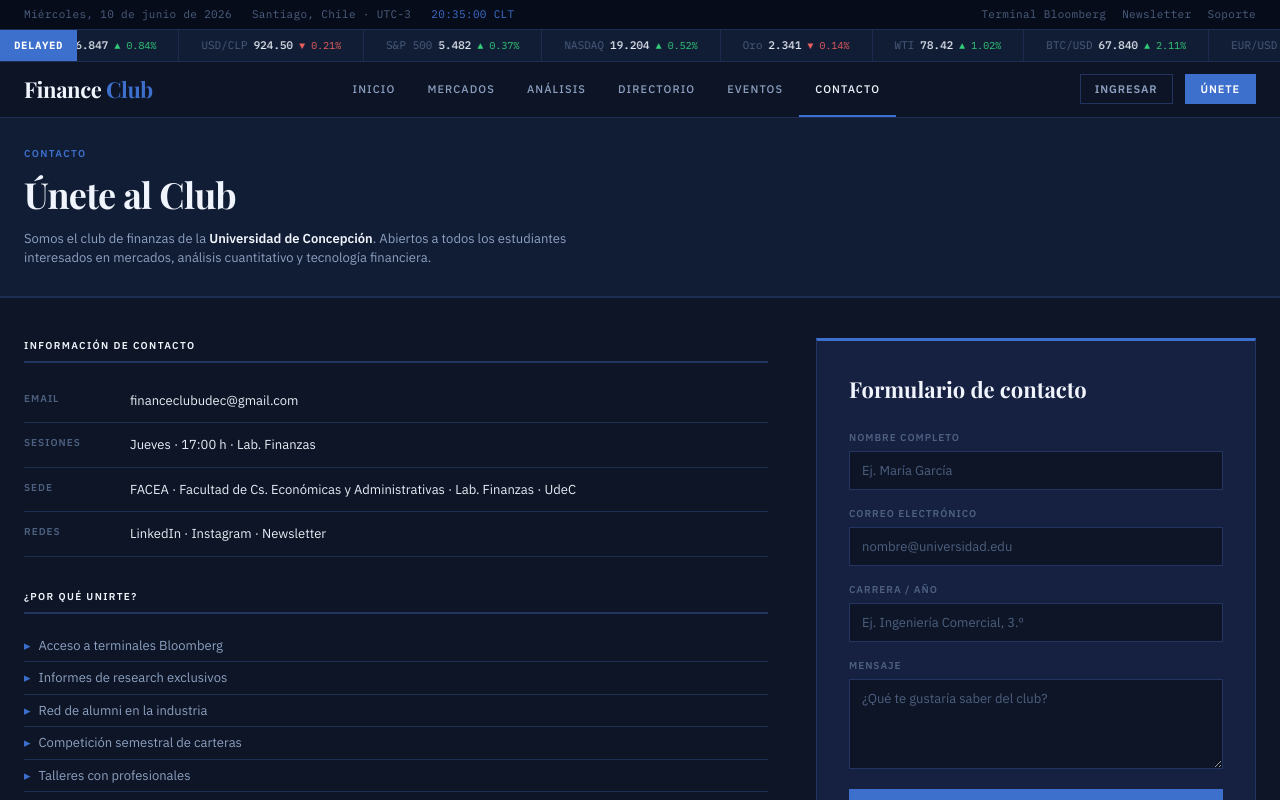
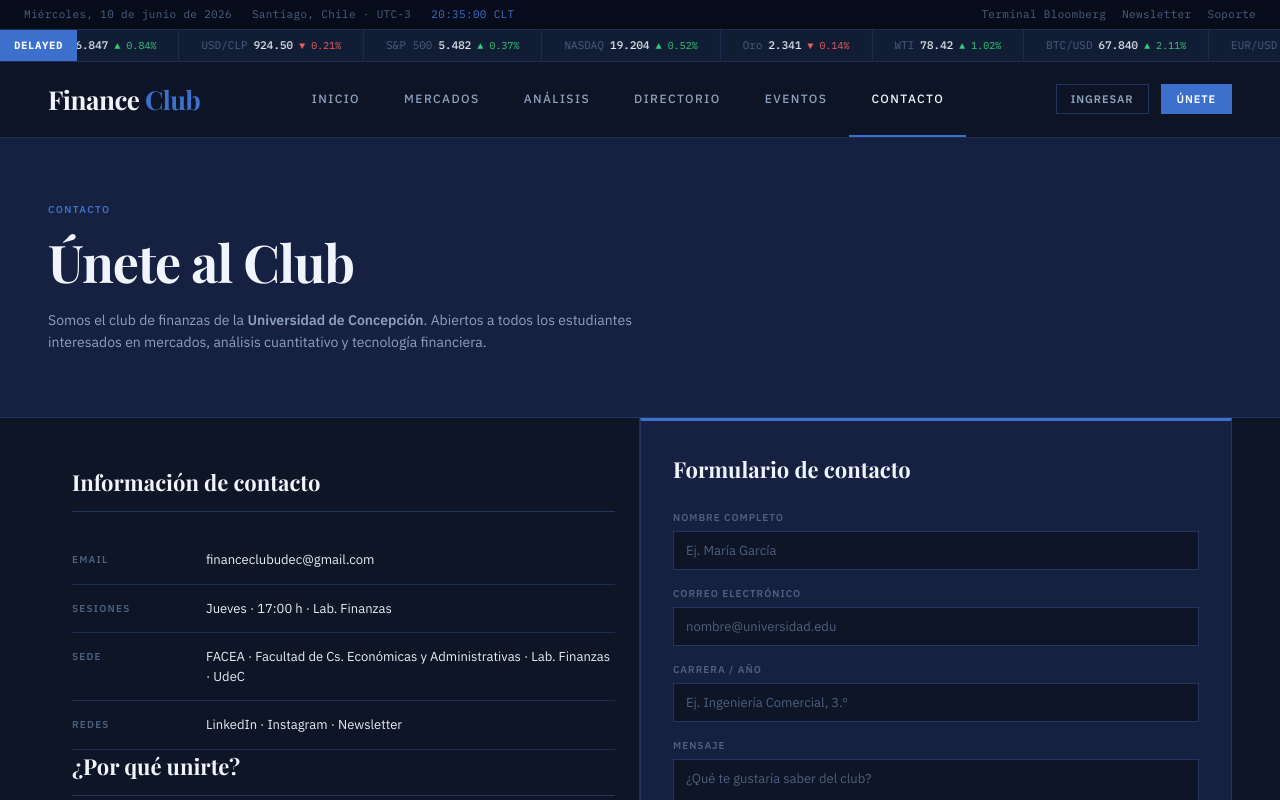
Before and after one commit to itoo1/FinanceClubWebsite, a React (Vite) app in the folder client/: page /contacto in a window 1280 px wide. Shown: the top 800 px of the page. Built offline with nearby package versions, Linux system fonts and the light colour scheme; no server answers; a web font is replaced by a local one.

Commit message:
citadel-style redesign: spacing, scale, taller nav

```diff
--- a/client/src/components/Nav.module.css
+++ b/client/src/components/Nav.module.css
@@ -1,11 +1,11 @@
 .nav {
   background: rgba(13, 21, 38, 0.95);
   border-bottom: 1px solid var(--border);
-  padding: 0 24px;
+  padding: 0 48px;
   display: flex;
   align-items: center;
   justify-content: space-between;
-  height: 56px;
+  height: 76px;
   position: sticky;
   top: 0;
   z-index: 100;
@@ -20,7 +20,7 @@
 }
 .logo {
   font-family: var(--serif);
-  font-size: 22px;
+  font-size: 26px;
   font-weight: 700;
   color: var(--white);
   letter-spacing: -0.02em;
@@ -35,14 +35,15 @@
   display: flex;
   align-items: center;
   height: 100%;
-  padding: 0 16px;
-  font-size: 11px;
+  padding: 0 22px;
+  font-size: 12px;
   font-weight: 500;
-  letter-spacing: 0.1em;
+  letter-spacing: 0.12em;
   text-transform: uppercase;
   color: var(--text-sec);
   position: relative;
   transition: color 0.2s;
+  font-weight: 500;
   white-space: nowrap;
 }
 .link:hover { color: var(--white); }
@@ -76,9 +77,9 @@
 .hamburger span.hOpen:nth-child(2) { opacity: 0; }
 .hamburger span.hOpen:nth-child(3) { transform: translateY(-7px) rotate(-45deg); }
 @media (max-width: 900px) {
-  .links { display: none; position: absolute; top: 56px; left: 0; right: 0; background: rgba(13,21,38,0.98); backdrop-filter: blur(20px); border-bottom: 1px solid var(--border); flex-direction: column; height: auto; padding: 8px 0; z-index: 99; }
+  .links { display: none; position: absolute; top: 76px; left: 0; right: 0; background: rgba(13,21,38,0.98); backdrop-filter: blur(20px); border-bottom: 1px solid var(--border); flex-direction: column; height: auto; padding: 8px 0; z-index: 99; }
   .links.open { display: flex; }
-  .link { height: 44px; padding: 0 24px; }
+  .link { height: 44px; padding: 0 48px; }
   .linkUnderline { display: none; }
   .link.active { border-left: 2px solid var(--accent); padding-left: 22px; }
   .hamburger { display: flex; }
@@ -93,3 +94,11 @@
 @media (max-width: 360px) {
   .logo { font-size: 16px; }
 }
+
+@media (max-width: 1100px) {
+  .nav { padding: 0 32px; }
+}
+@media (max-width: 600px) {
+  .nav { padding: 0 18px; height: 64px; }
+  .logo { font-size: 20px; }
+}
--- a/client/src/pages/Contacto.module.css
+++ b/client/src/pages/Contacto.module.css
@@ -1,60 +1,49 @@
 .page { min-height: calc(100vh - 120px); }
-.header { background:var(--bg2);border-bottom:2px solid var(--border);padding:28px 24px; }
-.eyebrow { font-size:10px;font-weight:600;letter-spacing:.14em;text-transform:uppercase;color:var(--accent);margin-bottom:6px;font-family:var(--sans); }
-.title { font-family:var(--serif);font-size:36px;font-weight:700;color:var(--white);letter-spacing:-.02em;margin-bottom:8px; }
-.subtitle { font-size:13px;color:var(--text-sec);max-width:560px; }
-.subtitle strong { color:var(--white); }
+.header { background: var(--surface); border-bottom: 1px solid var(--border2); padding: 64px 48px; }
+.eyebrow { font-size: 10px; font-weight: 600; letter-spacing: .14em; text-transform: uppercase; color: var(--accent); margin-bottom: 6px; font-family: var(--sans); }
+.title { font-family: var(--serif); font-size: 52px; font-weight: 700; color: var(--white); letter-spacing: -.02em; margin-bottom: 8px; }
+.subtitle { font-size: 14px; color: var(--text-sec); max-width: 640px; line-height: 1.6; }
 
-.grid { display:grid;grid-template-columns:1fr 440px;gap:48px;padding:40px 0; }
+.grid { display: grid; grid-template-columns: 1fr 1fr; min-height: 480px; }
+.left { padding: 48px 24px; border-right: 1px solid var(--border); }
+.right { padding: 48px 24px; background: var(--bg2); }
 
-.left { display:flex;flex-direction:column;gap:32px; }
+.secTitle { font-family: var(--serif); font-size: 22px; font-weight: 700; color: var(--white); margin-bottom: 24px; border-bottom: 1px solid var(--border2); padding-bottom: 12px; }
 
-.secTitle { font-size:10px;font-weight:700;letter-spacing:.14em;text-transform:uppercase;color:var(--white);margin-bottom:16px;padding-bottom:8px;border-bottom:2px solid var(--border);font-family:var(--sans); }
-.infoRow { display:grid;grid-template-columns:90px 1fr;gap:16px;padding:12px 0;border-bottom:1px solid var(--border); }
-.infoLabel { font-size:10px;font-weight:600;letter-spacing:.1em;text-transform:uppercase;color:var(--muted);font-family:var(--sans); }
-.infoVal { font-size:13px;color:var(--text); }
+.infoRow { display: grid; grid-template-columns: 120px 1fr; gap: 14px; padding: 14px 0; border-bottom: 1px solid var(--border); align-items: start; }
+.infoRow:first-of-type { border-top: 1px solid var(--border); }
+.infoLabel { font-size: 10px; font-weight: 600; letter-spacing: .12em; text-transform: uppercase; color: var(--muted); font-family: var(--sans); padding-top: 2px; }
+.infoVal { font-size: 13px; color: var(--text); line-height: 1.5; }
 
-.benefit { font-size:13px;color:var(--text-sec);padding:6px 0;border-bottom:1px solid var(--border);display:flex;align-items:center;gap:8px; }
-.bulletAccent { color:var(--accent);flex-shrink:0; }
+.benefits { margin-top: 32px; }
+.benefit { display: flex; gap: 12px; padding: 12px 0; border-bottom: 1px solid var(--border); font-size: 13px; color: var(--text-sec); line-height: 1.5; }
+.benefit:last-child { border-bottom: none; }
+.bulletAccent { color: var(--accent); font-weight: 700; flex-shrink: 0; }
 
-.formBox { background:var(--bg2);border:1px solid var(--border);border-top:3px solid var(--accent);padding:32px; }
-.formTitle { font-family:var(--serif);font-size:22px;font-weight:700;color:var(--white);margin-bottom:24px; }
-.form { display:flex;flex-direction:column;gap:16px; }
-.field { display:flex;flex-direction:column;gap:6px; }
-.label { font-size:10px;font-weight:600;letter-spacing:.1em;text-transform:uppercase;color:var(--text-sec);font-family:var(--sans); }
-.input { border:1px solid var(--border);padding:10px 12px;font-size:13px;background:var(--bg);outline:none;transition:border-color .2s;resize:vertical; }
-.input:focus { border-color:var(--accent); }
+.formBox { background: var(--surface); border: 1px solid var(--border2); border-top: 3px solid var(--accent); padding: 32px; }
+.formTitle { font-family: var(--serif); font-size: 22px; font-weight: 700; color: var(--white); margin-bottom: 24px; }
+.form { display: flex; flex-direction: column; gap: 16px; }
+.field { display: flex; flex-direction: column; gap: 6px; }
+.label { font-size: 10px; font-weight: 600; letter-spacing: .1em; text-transform: uppercase; color: var(--muted); font-family: var(--sans); }
+.input { border: 1px solid var(--border2); padding: 10px 12px; font-size: 13px; background: var(--bg); color: var(--text); outline: none; transition: border-color .2s; resize: vertical; font-family: var(--sans); }
+.input:focus { border-color: var(--accent); }
+.input::placeholder { color: var(--muted); }
 
-.submitBtn { font-size:12px;font-weight:700;letter-spacing:.1em;text-transform:uppercase;color:#fff;background:var(--accent);border:none;padding:14px;cursor:pointer;transition:opacity .2s;font-family:var(--sans);margin-top:4px; }
-.submitBtn:hover:not(:disabled) { opacity:.85; }
-.submitBtn:disabled { opacity:.7;cursor:not-allowed; }
-.done { background:var(--green) !important; }
+.submitBtn { font-size: 12px; font-weight: 700; letter-spacing: .1em; text-transform: uppercase; color: #fff; background: var(--accent); border: none; padding: 14px; cursor: pointer; transition: opacity .2s; font-family: var(--sans); margin-top: 4px; }
+.submitBtn:hover:not(:disabled) { opacity: .85; }
+.submitBtn:disabled { opacity: .7; cursor: not-allowed; }
+.done { background: var(--green) !important; }
 
-@media (max-width:900px) { .grid { grid-template-columns:1fr; } }
-@media (max-width:480px) { .formBox { padding:24px 20px; } }
-/* dark overrides */
-.infoRow { border-bottom-color: var(--border) !important; }
-.infoRow:first-child { border-top-color: var(--border) !important; }
-.infoLabel { color: var(--muted) !important; }
-.infoVal { color: var(--text) !important; }
-.secTitle { color: var(--white) !important; border-bottom-color: var(--border2) !important; }
-.formBox { background: var(--surface) !important; border-color: var(--border2) !important; border-top-color: var(--accent) !important; }
-.formTitle { color: var(--white) !important; }
-.label { color: var(--muted) !important; }
-.input { background: var(--bg) !important; border-color: var(--border2) !important; color: var(--text) !important; }
-.input::placeholder { color: var(--muted) !important; }
-.input:focus { border-color: var(--accent) !important; }
-.benefit { color: var(--text-sec) !important; border-bottom-color: var(--border) !important; }
-.bulletAccent { color: var(--accent) !important; }
+.privacyNotice { font-size: 11px; color: var(--muted); line-height: 1.5; margin-top: 12px; font-family: var(--mono); }
 
-/* ── RESPONSIVE CONTACTO ── */
 @media (max-width: 900px) {
   .grid { grid-template-columns: 1fr; gap: 0; }
-  .left { padding: 32px 16px; }
-  .formBox { padding: 28px 16px; }
+  .left { padding: 32px 16px; border-right: none; border-bottom: 1px solid var(--border); }
+  .right { padding: 32px 16px; }
+  .formBox { padding: 28px 20px; }
 }
 @media (max-width: 480px) {
-  .title { font-size: 28px; }
-  .infoRow { grid-template-columns: 80px 1fr; gap: 10px; }
+  .title { font-size: 44px; }
+  .infoRow { grid-template-columns: 90px 1fr; gap: 10px; }
   .submitBtn { padding: 14px; }
 }
--- a/client/src/pages/Mercados.module.css
+++ b/client/src/pages/Mercados.module.css
@@ -3,7 +3,7 @@
 .header {
   background: var(--bg2);
   border-bottom: 2px solid var(--border2);
-  padding: 28px 24px;
+  padding: 64px 48px;
   display: flex;
   justify-content: space-between;
   align-items: flex-end;
@@ -21,7 +21,7 @@
 }
 .title {
   font-family: var(--serif);
-  font-size: 36px;
+  font-size: 52px;
   font-weight: 700;
   color: var(--white);
   letter-spacing: -0.02em;
@@ -140,7 +140,7 @@
 @media (max-width: 768px) {
   .header { flex-direction: column; align-items: flex-start; gap: 16px; padding: 20px 16px; }
   .headerRight { flex-direction: row; align-items: center; flex-wrap: wrap; gap: 10px; }
-  .title { font-size: 28px; }
+  .title { font-size: 44px; }
   .table { font-size: 12px; }
   .table th:nth-child(4), .table td:nth-child(4),
   .table th:nth-child(5), .table td:nth-child(5) { display: none; }
@@ -151,3 +151,8 @@
   .symCell { font-size: 12px; }
   .price { font-size: 12px; }
 }
+
+@media (max-width: 768px) {
+  .header { padding: 36px 18px !important; }
+  .title { font-size: 30px !important; }
+}
--- a/client/src/styles/global.css
+++ b/client/src/styles/global.css
@@ -46,7 +46,7 @@ a { color: inherit; text-decoration: none; }
 button { cursor: pointer; font-family: var(--sans); }
 input, textarea { font-family: var(--sans); }
 
-.container { max-width: 1280px; margin: 0 auto; padding: 0 24px; }
+.container { max-width: 1340px; margin: 0 auto; padding: 0 48px; }
 
 ::-webkit-scrollbar { width: 4px; height: 4px; }
 ::-webkit-scrollbar-track { background: var(--bg2); }
@@ -56,9 +56,9 @@ input, textarea { font-family: var(--sans); }
 /* ── SCROLL REVEAL ── */
 .reveal {
   opacity: 0;
-  transform: translateY(24px);
-  transition: opacity 0.7s cubic-bezier(0.16,1,0.3,1),
-              transform 0.7s cubic-bezier(0.16,1,0.3,1);
+  transform: translateY(40px);
+  transition: opacity 0.9s cubic-bezier(0.16,1,0.3,1),
+              transform 0.9s cubic-bezier(0.16,1,0.3,1);
 }
 .reveal.revealed { opacity: 1; transform: translateY(0); }
 .d1{transition-delay:.05s}.d2{transition-delay:.13s}.d3{transition-delay:.21s}
@@ -83,9 +83,12 @@ input, textarea { font-family: var(--sans); }
 
 /* ── RESPONSIVE BASE ── */
 /* Mobile first touch targets */
+@media (max-width: 1100px) {
+  .container { padding: 0 32px; }
+}
 @media (max-width: 768px) {
   html { font-size: 15px; }
-  .container { padding: 0 16px; }
+  .container { padding: 0 18px; }
 }
 @media (max-width: 480px) {
   html { font-size: 14px; }
```
Also changed, not shown: client/src/pages/Eventos.module.css (+7 -2 lines), client/src/pages/Home.module.css (+13 -13 lines), client/src/pages/Research.module.css (+7 -2 lines).
